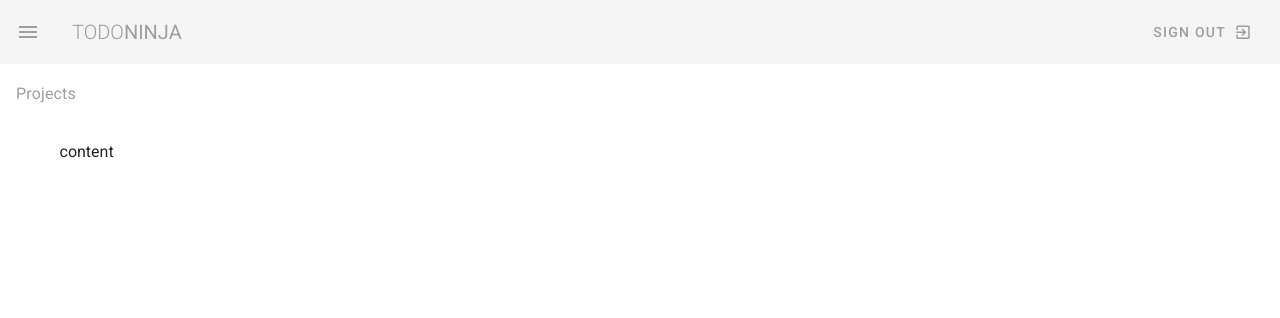
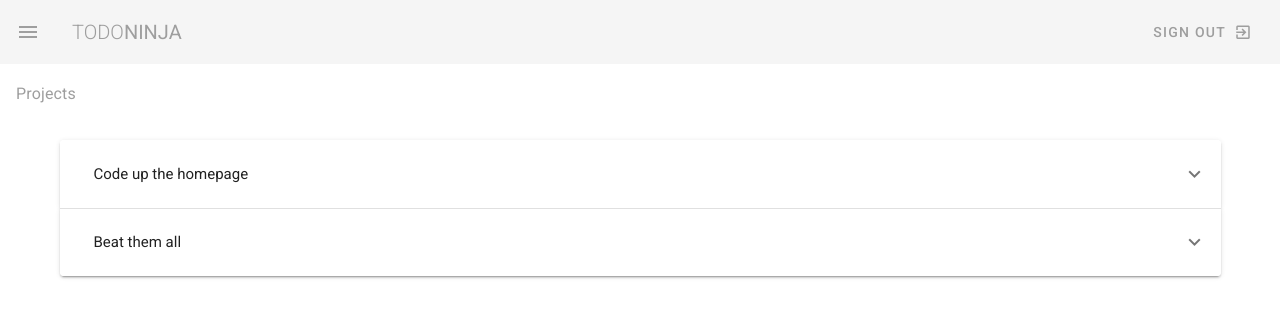
Before and after one commit to FBourhis/Vuetify-test, a Vue app: page /projects in a window 1280 px wide. Shown: the top 318 px of the page. Built offline with nearby package versions, Linux system fonts and the light colour scheme.

Commit message:
Expansions panels

```diff
--- a/src/views/Projects.vue
+++ b/src/views/Projects.vue
@@ -3,22 +3,48 @@
     <h1 class="subtitle-1 grey--text">Projects</h1>
 
     <v-container class="my-5">
-      content
+      <v-expansion-panels>
+        <v-expansion-panel v-for="project in myProjects" :key="project.title">
+          <v-expansion-panel-header>{{ project.title }}</v-expansion-panel-header>
+          <v-expansion-panel-content>
+            <v-card flat>
+              <v-card-text class="px-4 grey--text">
+                <div class="font-weight-bold">due by {{ project.due }}</div>
+                <div>{{ project.content }}</div>
+              </v-card-text>
+            </v-card>
+          </v-expansion-panel-content>
+        </v-expansion-panel>
+      </v-expansion-panels>
     </v-container>
-
   </div>
 </template>
 
 <script>
-
 export default {
-
-}
-
+  data (){
+    return {
+      projects: [
+        { title: 'Design a new website', person: 'The Net Ninja', due: '1st Jan 2019', status: 'ongoing', content: 'Lorem ipsum dolor sit amet consectetur adipisicing elit. Sunt consequuntur eos eligendi illum minima adipisci deleniti, dicta mollitia enim explicabo fugiat quidem ducimus praesentium voluptates porro molestias non sequi animi!'},
+        { title: 'Code up the homepage', person: 'Chun Li', due: '10th Jan 2019', status: 'complete', content: 'Lorem ipsum dolor sit amet consectetur adipisicing elit. Sunt consequuntur eos eligendi illum minima adipisci deleniti, dicta mollitia enim explicabo fugiat quidem ducimus praesentium voluptates porro molestias non sequi animi!'},
+         { title: 'Beat them all', person: 'Chun Li', due: '10th Jan 2019', status: 'complete', content: 'Lorem ipsum dolor sit amet consectetur adipisicing elit. Sunt consequuntur eos eligendi illum minima adipisci deleniti, dicta mollitia enim explicabo fugiat quidem ducimus praesentium voluptates porro molestias non sequi animi!'},
+        { title: 'Design video thumbnails', person: 'Ryu', due: '20th Dec 2018', status: 'complete', content: 'Lorem ipsum dolor sit amet consectetur adipisicing elit. Sunt consequuntur eos eligendi illum minima adipisci deleniti, dicta mollitia enim explicabo fugiat quidem ducimus praesentium voluptates porro molestias non sequi animi!'},
+        { title: 'Create a community forum', person: 'Gouken', due: '20th Oct 2018', status: 'overdue', content: 'Lorem ipsum dolor sit amet consectetur adipisicing elit. Sunt consequuntur eos eligendi illum minima adipisci deleniti, dicta mollitia enim explicabo fugiat quidem ducimus praesentium voluptates porro molestias non sequi animi!'},
+      ],
+    }
+  },
+  computed: {
+    myProjects(){
+      return this.projects.filter(project => {
+        return project.person === 'Chun Li';
+      });
+    }
+  },
+};
 </script>
 
 <style scoped>
-button{
+button {
   margin: 10px;
 }
 </style>
```
